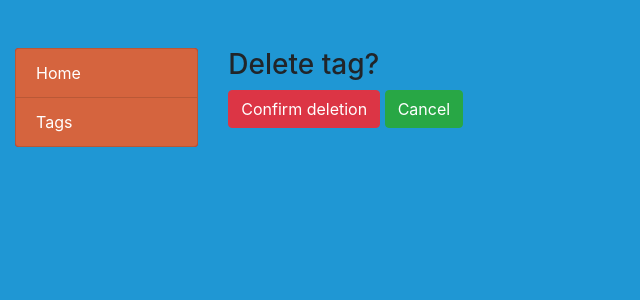
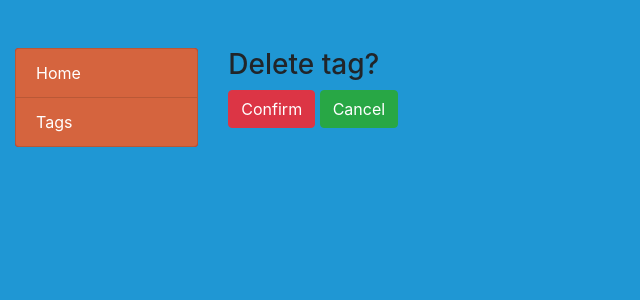
Before and after one commit to callogan/todo_list, a Django app: template templates/task/tag_confirm_delete.html in a window 1280 px wide. Shown: the top 300 px of the page, without its empty margins (0-640 px from the left). Run offline with Django 4.2, Linux system fonts and the light colour scheme; the template is opened without the code that fills it, so the values that code supplies are empty.

Commit message:
Add form class to the task update view and change the deletion confirmation template

```diff
--- a/task/views.py
+++ b/task/views.py
@@ -22,7 +22,7 @@ class TaskCreateView(generic.CreateView):
 
 class TaskUpdateView(generic.UpdateView):
     model = Task
-    fields = "__all__"
+    form_class = TaskCreateForm
     template_name = "task/task_form.html"
     success_url = reverse_lazy("task:task-list")
 
--- a/templates/task/tag_confirm_delete.html
+++ b/templates/task/tag_confirm_delete.html
@@ -6,7 +6,7 @@
   </div>
   <form action="" method="post">
     {% csrf_token %}
-    <input type="submit" value="Confirm deletion" class="btn btn-danger">
+    <input type="submit" value="Confirm" class="btn btn-danger">
     <a href="{% url 'task:tag-list' %}" class="btn btn-success">Cancel</a>
   </form>
 {% endblock %}
--- a/templates/task/task_confirm_delete.html
+++ b/templates/task/task_confirm_delete.html
@@ -6,7 +6,7 @@
   </div>
   <form action="" method="post">
     {% csrf_token %}
-    <input type="submit" value="Confirm deletion" class="btn btn-danger">
+    <input type="submit" value="Confirm" class="btn btn-danger">
     <a href="{% url 'task:task-list' %}" class="btn btn-success">Cancel</a>
   </form>
 {% endblock %}
```
